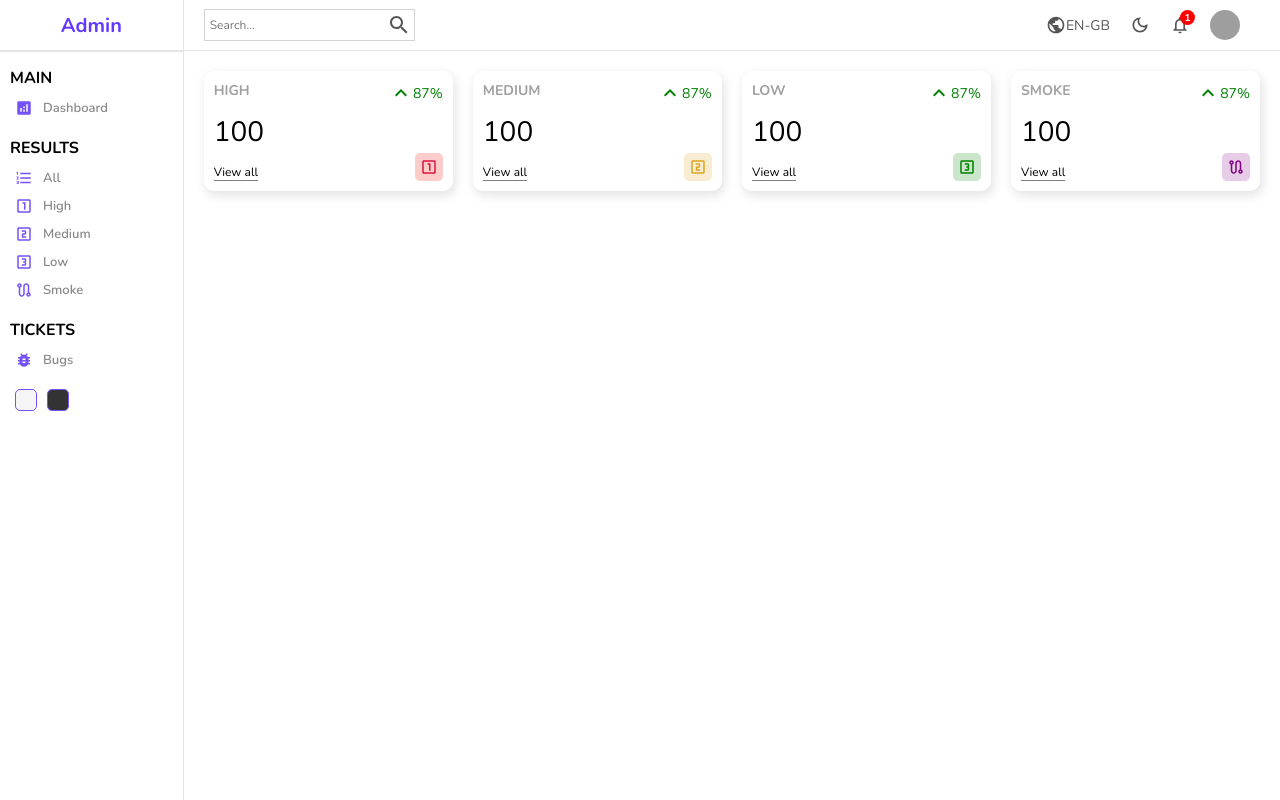
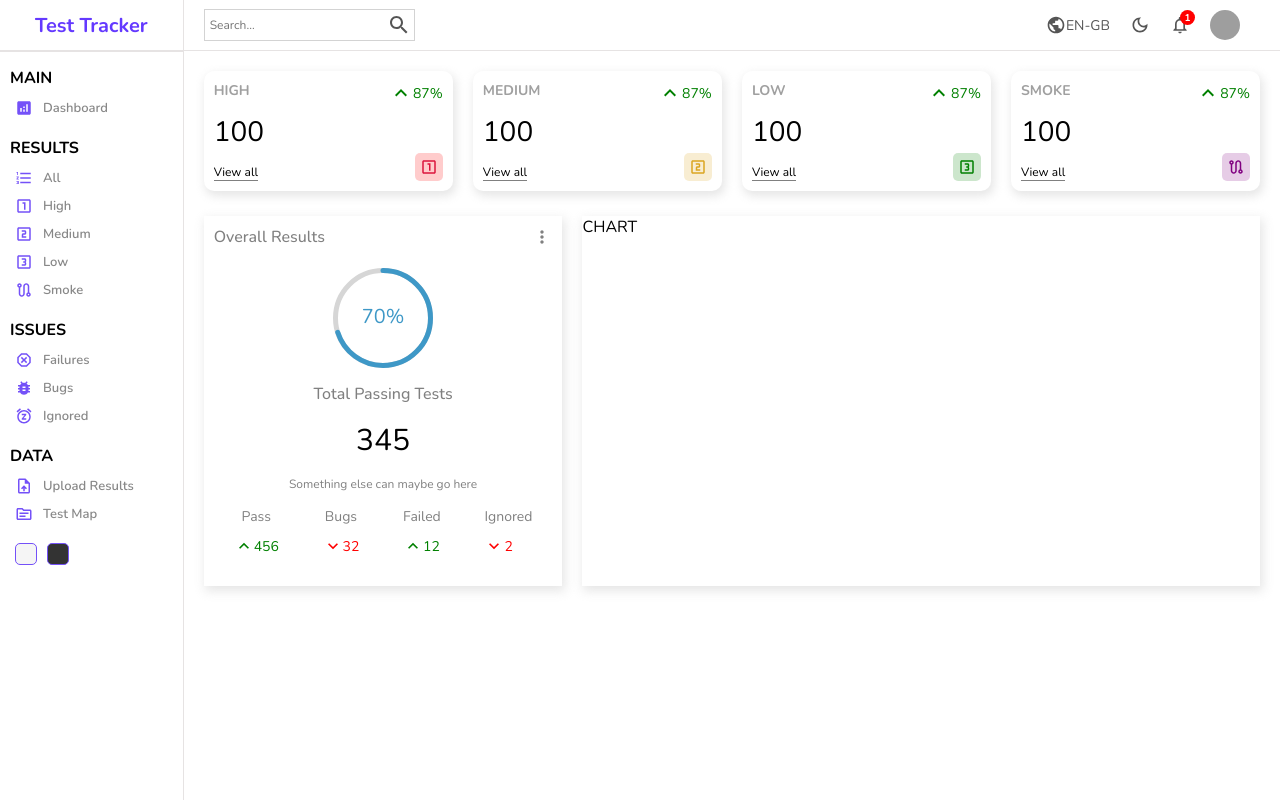
Before and after one commit to robbbowes/react-dashboard, a React (Create React App) app: page / in a window 1280 px wide. Built offline with nearby package versions, Linux system fonts and the light colour scheme; grey boxes are pictures that could not be loaded.

Commit message:
Add featured chart and update sidebar

```diff
--- a/package.json
+++ b/package.json
@@ -11,6 +11,7 @@
     "@testing-library/react": "^13.4.0",
     "@testing-library/user-event": "^13.5.0",
     "react": "^18.2.0",
+    "react-circular-progressbar": "^2.1.0",
     "react-dom": "^18.2.0",
     "react-router-dom": "^6.4.5",
     "react-scripts": "5.0.1",
--- /dev/null
+++ b/src/components/chart/Chart.jsx
@@ -0,0 +1,11 @@
+import './chart.scss';
+
+const Chart = () => {
+    return (
+        <div className='chart'>
+            CHART
+        </div>
+    );
+};
+
+export default Chart;
--- /dev/null
+++ b/src/components/chart/chart.scss
@@ -0,0 +1,5 @@
+.chart {
+    flex: 4;
+    -webkit-box-shadow: 2px 4px 10px 1px rgba(0, 0, 0, 0.47);
+    box-shadow: 2px 4px 10px 1px rgba(201, 201, 201, 0.47);
+}
--- /dev/null
+++ b/src/components/featured/Featured.jsx
@@ -0,0 +1,57 @@
+import './featured.scss';
+import MoreVertIcon from '@mui/icons-material/MoreVert';
+import KeyboardArrowUpIcon from '@mui/icons-material/KeyboardArrowUp';
+import KeyboardArrowDownIcon from '@mui/icons-material/KeyboardArrowDown';
+import { CircularProgressbar } from 'react-circular-progressbar';
+import 'react-circular-progressbar/dist/styles.css';
+
+const Featured = () => {
+    return (
+        <div className='featured'>
+            <div className="top">
+                <h1 className="title">Overall Results</h1>
+                <MoreVertIcon fontSize="small" />
+            </div>
+            <div className="bottom">
+                <div className="featured-chart">
+                    <CircularProgressbar value={70} text="70%" strokeWidth={5} />
+                </div>
+                <p className="title">Total Passing Tests</p>
+                <p className="amount">345</p>
+                <p className="description">Something else can maybe go here</p>
+                <div className="summary">
+                    <div className="item">
+                        <div className="item-title">Pass</div>
+                        <div className="item-result positive">
+                            <KeyboardArrowUpIcon fontSize='small'/>
+                            <div className="result-amount">456</div>
+                        </div>
+                    </div>
+                    <div className="item">
+                        <div className="item-title">Bugs</div>
+                        <div className="item-result negative">
+                            <KeyboardArrowDownIcon fontSize='small'/>
+                            <div className="result-amount">32</div>
+                        </div>
+                    </div>
+                    <div className="item">
+                        <div className="item-title">Failed</div>
+                        <div className="item-result positive">
+                            <KeyboardArrowUpIcon fontSize='small'/>
+                            <div className="result-amount">12</div>
+                        </div>
+                    </div>
+                    <div className="item">
+                        <div className="item-title">Ignored</div>
+                        <div className="item-result negative">
+                            <KeyboardArrowDownIcon fontSize='small'/>
+                            <div className="result-amount">2</div>
+                        </div>
+                    </div>
+                </div>
+            </div>
+        </div>
+    );
+};
+
+export default Featured;
--- /dev/null
+++ b/src/components/featured/featured.scss
@@ -0,0 +1,78 @@
+.featured {
+    flex: 2;
+    -webkit-box-shadow: 2px 4px 10px 1px rgba(0, 0, 0, 0.47);
+    box-shadow: 2px 4px 10px 1px rgba(201, 201, 201, 0.47);
+    padding: 10px;
+
+    .top {
+        display: flex;
+        align-items: center;
+        justify-content: space-between;
+        color: gray;
+
+        .title {
+            font-size: 16px;
+            font-weight: 500;
+        }
+    }
+
+    .bottom {
+        padding: 20px;
+        display: flex;
+        flex-direction: column;
+        align-items: center;
+        justify-content: center;
+        gap: 15px;
+
+        .featured-chart {
+            width: 100px;
+            height: 100px;
+        }
+
+        .title {
+            font-weight: 500;
+            color: gray;
+        }
+
+        .amount {
+            font-size: 30px;
+        }
+
+        .description {
+            font-weight: 300;
+            font-size: 12px;
+            color: gray;
+            text-align: center;
+        }
+
+        .summary {
+            width: 100%;
+            display: flex;
+            align-items: center;
+            justify-content: space-between;
+
+            .item {
+                text-align: center;
+
+                .item-title {
+                    font-size: 14px;
+                    color: gray;
+                }
+
+                .item-result {
+                    display: flex;
+                    align-items: center;
+                    margin-top: 10px;
+                    font-size: 14px;
+
+                    &.positive {
+                        color: green;
+                    }
+                    &.negative {
+                        color: red;
+                    }
+                }
+            }
+        }
+    }
+}
--- a/src/components/sidebar/Sidebar.jsx
+++ b/src/components/sidebar/Sidebar.jsx
@@ -6,13 +6,17 @@
 import LooksTwoOutlinedIcon from '@mui/icons-material/LooksTwoOutlined';
 import Looks3OutlinedIcon from '@mui/icons-material/Looks3Outlined';
 import RouteOutlinedIcon from '@mui/icons-material/RouteOutlined';
+import DangerousOutlinedIcon from '@mui/icons-material/DangerousOutlined';
 import BugReportIcon from '@mui/icons-material/BugReport';
+import SnoozeOutlinedIcon from '@mui/icons-material/SnoozeOutlined';
+import UploadFileOutlinedIcon from '@mui/icons-material/UploadFileOutlined';
+import SourceOutlinedIcon from '@mui/icons-material/SourceOutlined';
 
 const Sidebar = () => {
     return (
         <div className='sidebar'>
             <div className="top">
-                <span className="logo">Admin</span>
+                <span className="logo">Test Tracker</span>
             </div>
             <hr />
             <div className="center">
@@ -42,10 +46,27 @@
                         <RouteOutlinedIcon className="icon" />
                         <span>Smoke</span>
                     </li>
-                    <p className="title">TICKETS</p>
+                    <p className="title">ISSUES</p>
+                    <li>
+                        <DangerousOutlinedIcon className="icon" />
+                        <span>Failures</span>
+                    </li>
                     <li>
                         <BugReportIcon className="icon" />
                         <span>Bugs</span>
+                    </li>
+                    <li>
+                        <SnoozeOutlinedIcon className="icon" />
+                        <span>Ignored</span>
+                    </li>
+                    <p className="title">DATA</p>
+                    <li>
+                        <UploadFileOutlinedIcon className="icon" />
+                        <span>Upload Results</span>
+                    </li>
+                    <li>
+                        <SourceOutlinedIcon className="icon" />
+                        <span>Test Map</span>
                     </li>
                 </ul>
             </div>
--- a/src/pages/home/Home.jsx
+++ b/src/pages/home/Home.jsx
@@ -1,3 +1,5 @@
+import Chart from '../../components/chart/Chart';
+import Featured from '../../components/featured/Featured';
 import Navbar from '../../components/navbar/Navbar';
 import Sidebar from '../../components/sidebar/Sidebar';
 import Widget from '../../components/widget/Widget';
@@ -15,6 +17,10 @@
                     <Widget type="low" />
                     <Widget type="smoke" />
                 </div>
+                <div className="charts">
+                    <Featured />
+                    <Chart />
+                </div>
             </div>
         </div>
     );
--- a/src/pages/home/home.scss
+++ b/src/pages/home/home.scss
@@ -4,10 +4,14 @@
     .homeContainer{
         flex: 6;
 
-        .widgets {
+        .widgets, .charts {
             display: flex;
             padding: 20px;
             gap: 20px;
         }
+
+        .charts {
+            padding: 5px 20px;
+        }
     }
 }
```
Also changed, not shown: 1 other file (tests, documents, lock files or other folders).
